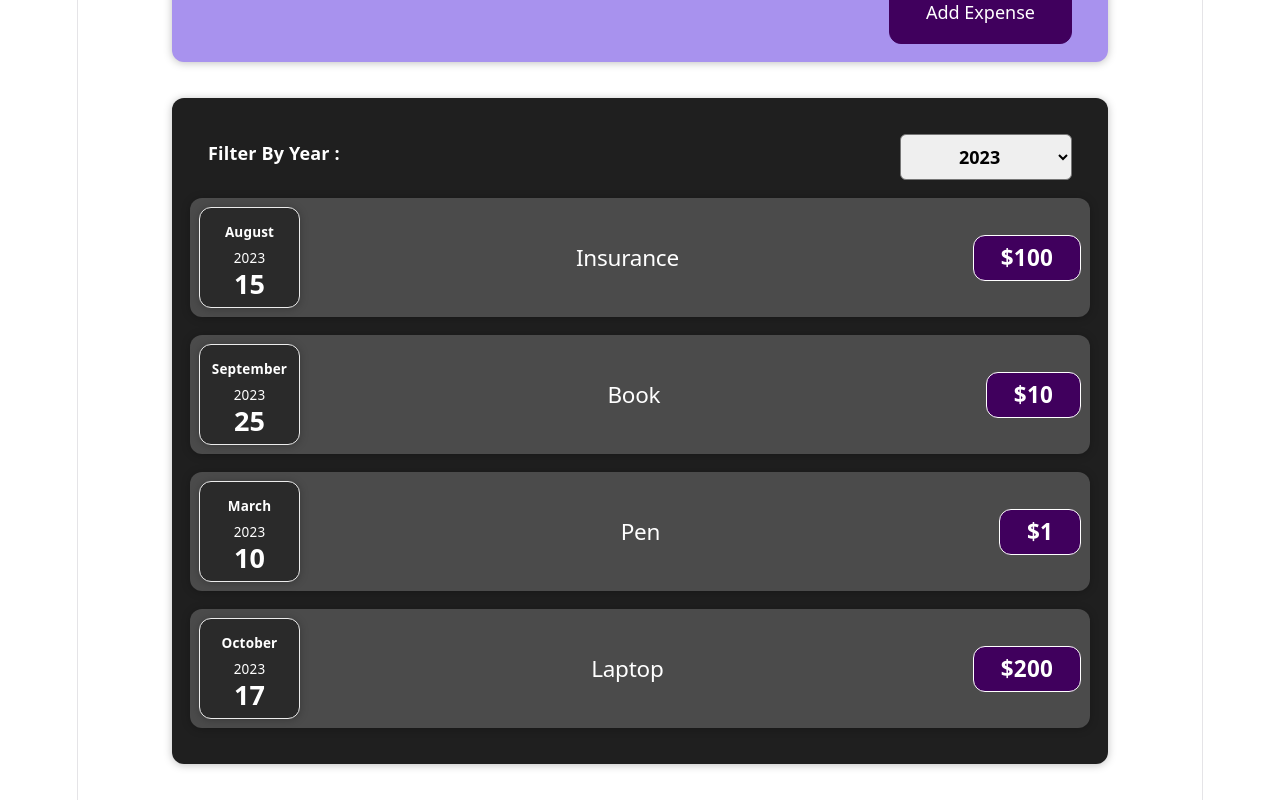
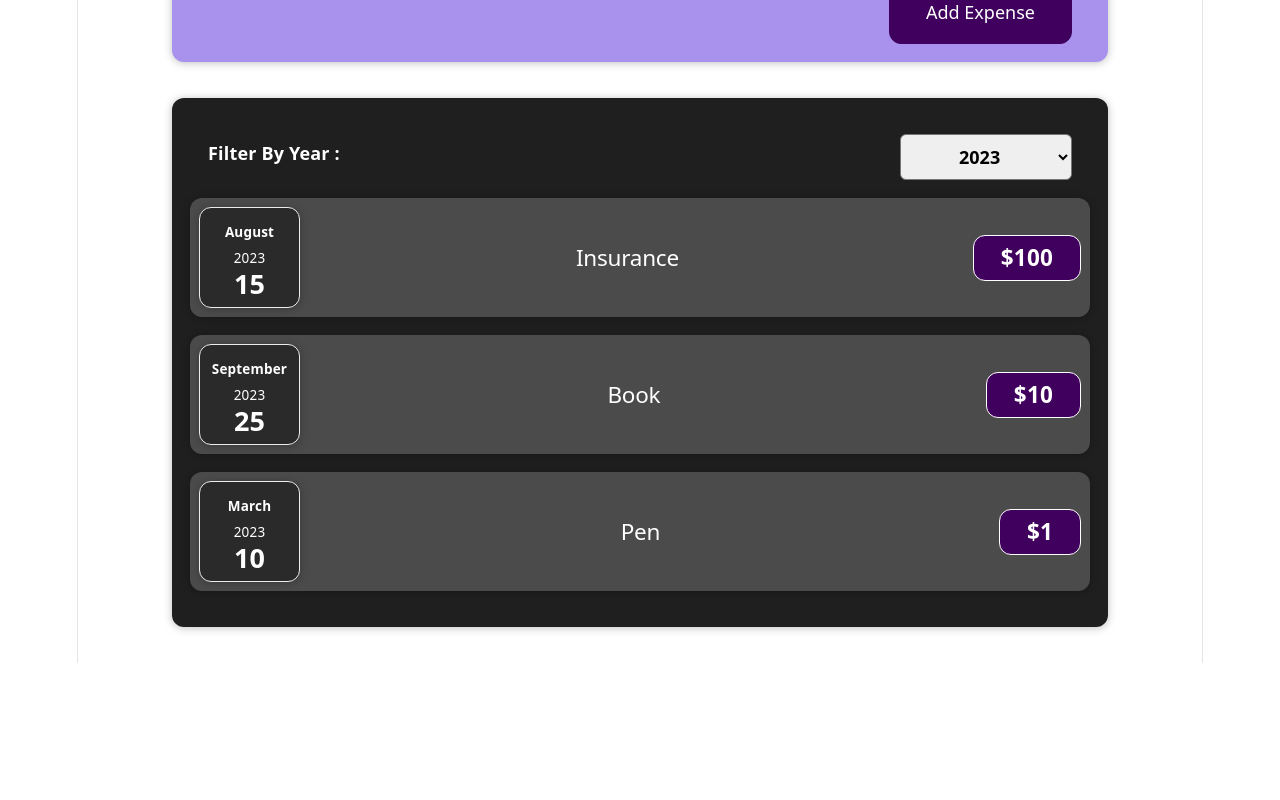
Before and after one commit to piyush-123-123/expense-tracker-react, a React (Vite) app: page / in a window 1280 px wide. Shown: the part 274-1074 px from the top of the page. After the commit the page ends 937 px from the top, so only its background shows below. Built offline with nearby package versions, Linux system fonts and the light colour scheme.

Commit message:
Implemented conditional rendering for Empty year slots

```diff
--- a/src/App.jsx
+++ b/src/App.jsx
@@ -7,7 +7,7 @@ function App() {
     { id: 1, title: "Insurance", date: new Date(2023, 7, 15), price: 100 },
     { id: 2, title: "Book", date: new Date(2023, 8, 25), price: 10 },
     { id: 3, title: "Pen", date: new Date(2023, 2, 10), price: 1 },
-    { id: 4, title: "Laptop", date: new Date(2023, 9, 17), price: 200 },
+    { id: 4, title: "Laptop", date: new Date(2024, 9, 17), price: 200 },
   ];
   const [expense,setExpense]=useState(expenses);
 
--- a/src/components/Expenses/Expenses.jsx
+++ b/src/components/Expenses/Expenses.jsx
@@ -7,17 +7,16 @@ function Expenses(props) {
   const [filteredYear,setFilteredYear]=useState("2023");
   const filterChangeHandler=(selectedYear)=>{
     setFilteredYear(selectedYear);
-    console.log(selectedYear);
+   // console.log(selectedYear);
   }
   const filteredExpenses=props.expenses.filter((expense)=>{
     return expense.date.getFullYear().toString() === filteredYear;
+
   })
 
-  return (
-    <Card className="expenses">
-
-      <ExpenseFilter selected={filteredYear} onChangeHandler={filterChangeHandler}/>
-      {filteredExpenses.map((expense) => {
+  let expenseContent= <p>No Expense Found!!! please Add new one</p>
+  if(filteredExpenses.length>0){
+    expenseContent=filteredExpenses.map((expense) => {
         return (
           <ExpenseItem
           key={expense.id}
@@ -27,7 +26,16 @@ function Expenses(props) {
             price={expense.price}
           />
         )
-      })}
+      });
+  }
+
+  return (
+    <Card className="expenses">
+
+      <ExpenseFilter selected={filteredYear} onChangeHandler={filterChangeHandler}/>
+      { filteredExpenses.length===0 &&  <p>No Expense found</p>  }
+      {expenseContent}
+
     </Card>
   );
 }
```
